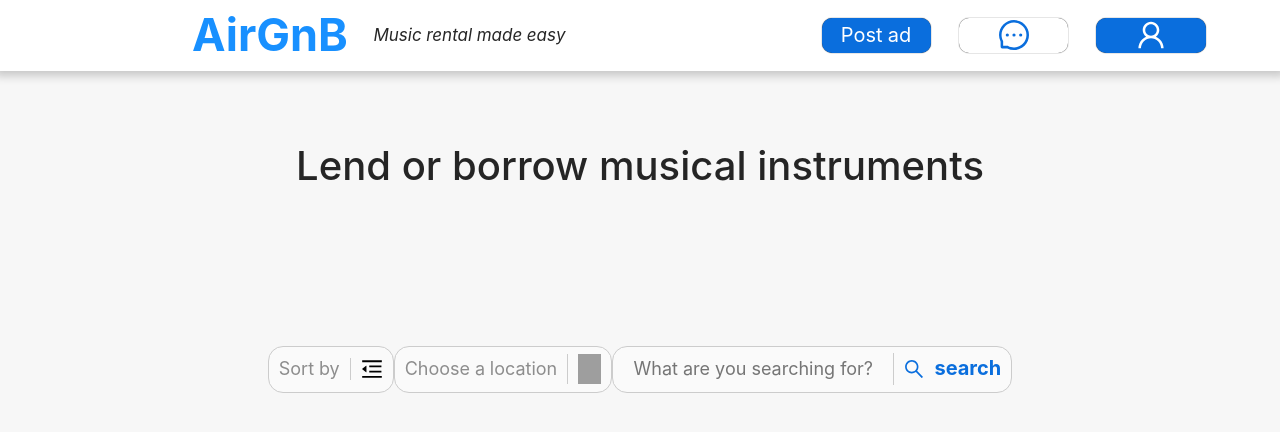
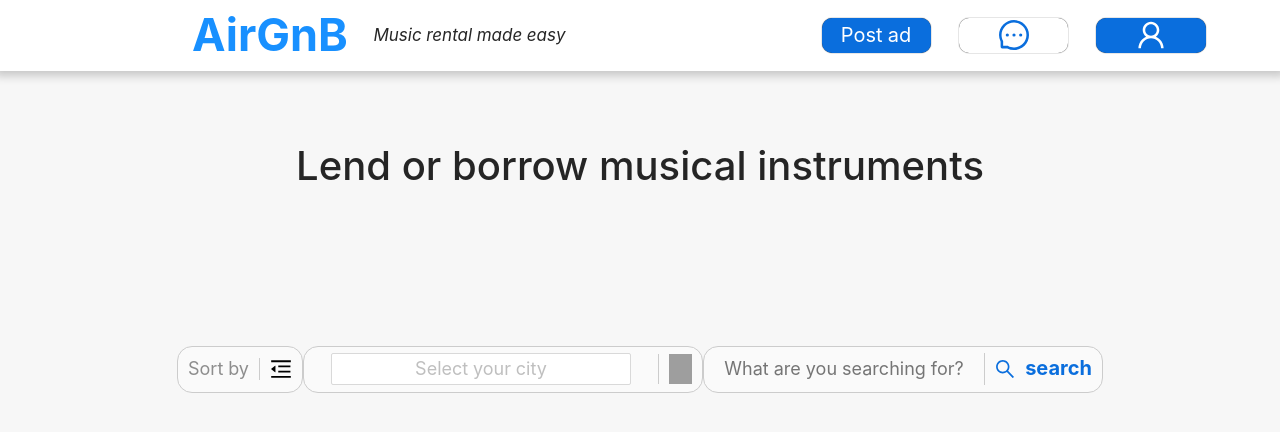
Before and after one commit to leo-dao/AirGnB, a React (Create React App) app in the folder frontend/: page / in a window 1280 px wide. Shown: the top 432 px of the page. Built offline with nearby package versions, Linux system fonts and the light colour scheme; no server answers; grey boxes are pictures that could not be loaded.

Commit message:
Used axion/json file/autcomplete from ant to implement location filter button

```diff
--- a/frontend/package.json
+++ b/frontend/package.json
@@ -12,6 +12,7 @@
     "@types/react": "^17.0.38",
     "@types/react-dom": "^17.0.11",
     "antd": "^4.18.3",
+    "axios": "^0.27.2",
     "react": "^17.0.2",
     "react-dom": "^17.0.2",
     "react-router-dom": "^6.2.1",
--- a/frontend/src/components/Molecules/LocationFilter/index.tsx
+++ b/frontend/src/components/Molecules/LocationFilter/index.tsx
@@ -1,13 +1,27 @@
 import React from "react";
+import { AutoComplete } from "antd";
+import axios from "axios";
+
 
 const LocationFilter = () => {
 
-    const openLocationMenu = () => {
-        console.log("open location menu");
-    }
+    const [data, setData] = React.useState<any[]>([]);
+
+    React.useEffect(() => {
+        axios.get('https://pkgstore.datahub.io/core/world-cities/world-cities_json/data/5b3dd46ad10990bca47b04b4739a02ba/world-cities_json.json')
+            .then(res => {
+                setData(res.data);
+            })
+    }, [])
+
+    const locationData = data.map(item => {
+        return {
+            value: item.name + ", " + item.subcountry + ", " + item.country,
+        }
+    });
 
     return (
-        <div onClick={openLocationMenu}
+        <div
             style={{
                 display: "flex",
                 flexDirection: "row",
@@ -18,6 +32,7 @@ const LocationFilter = () => {
                 borderRadius: "15px",
                 fontSize: "15px",
                 cursor: "pointer",
+                width: "400px"
             }}>
             <div style={{
                 display: "flex",
@@ -30,8 +45,27 @@ const LocationFilter = () => {
                 fontSize: "18px",
                 color: "#8D8D8D",
                 height: "2.5em",
+                width: "100%",
             }}>
-                Choose a location
+                <AutoComplete
+                    style={{
+                        width: "90%",
+                        textAlign: "center",
+                        fontSize: "18px",
+                    }}
+                    options={locationData}
+                    placeholder="Select your city"
+                    filterOption={(inputValue, option) =>
+                        option!.value.toUpperCase().indexOf(inputValue.toUpperCase()) !== -1
+                    }
+                    dropdownStyle={{
+                        border: "none",
+                        boxShadow: "0px 0px 10px #8D8D8D",
+                        borderRadius: "10px",
+                        width: "100%",
+                        backgroundColor: "#FAFAFA",
+                    }}
+                />
             </div>
 
             <div style={{
@@ -39,9 +73,9 @@ const LocationFilter = () => {
                 display: "flex",
                 justifyContent: "center",
                 alignItems: "center",
+                fontSize: "22px",
                 paddingLeft: "10px",
                 paddingRight: "10px",
-                fontSize: "22px",
             }}>
                 <img src="http://cdn.onlinewebfonts.com/svg/img_527461.png"
                     width={23}
--- a/frontend/src/components/Organisms/Search/index.tsx
+++ b/frontend/src/components/Organisms/Search/index.tsx
@@ -1,9 +1,7 @@
 import React from "react";
-import { Input } from 'antd';
 import SortCategories from "../../Molecules/SortCategories";
 import SearchBox from "../../Molecules/SearchBox";
 import LocationFilter from "../../Molecules/LocationFilter";
-import DropdownMenu from "../../Molecules/DropdownMenu";
 
 const Search = () => {
 
```
Also changed, not shown: 1 other file (tests, documents, lock files or other folders).
